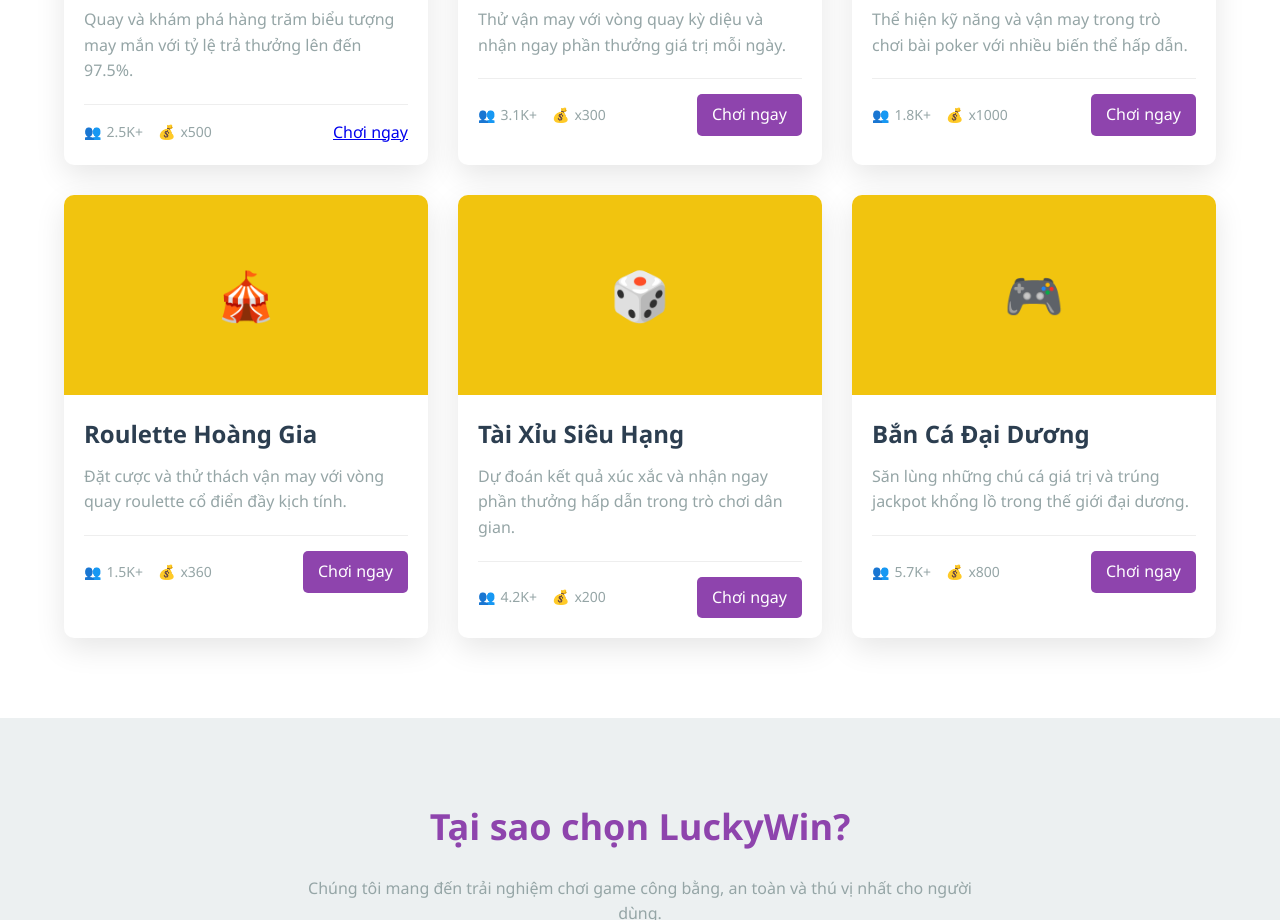
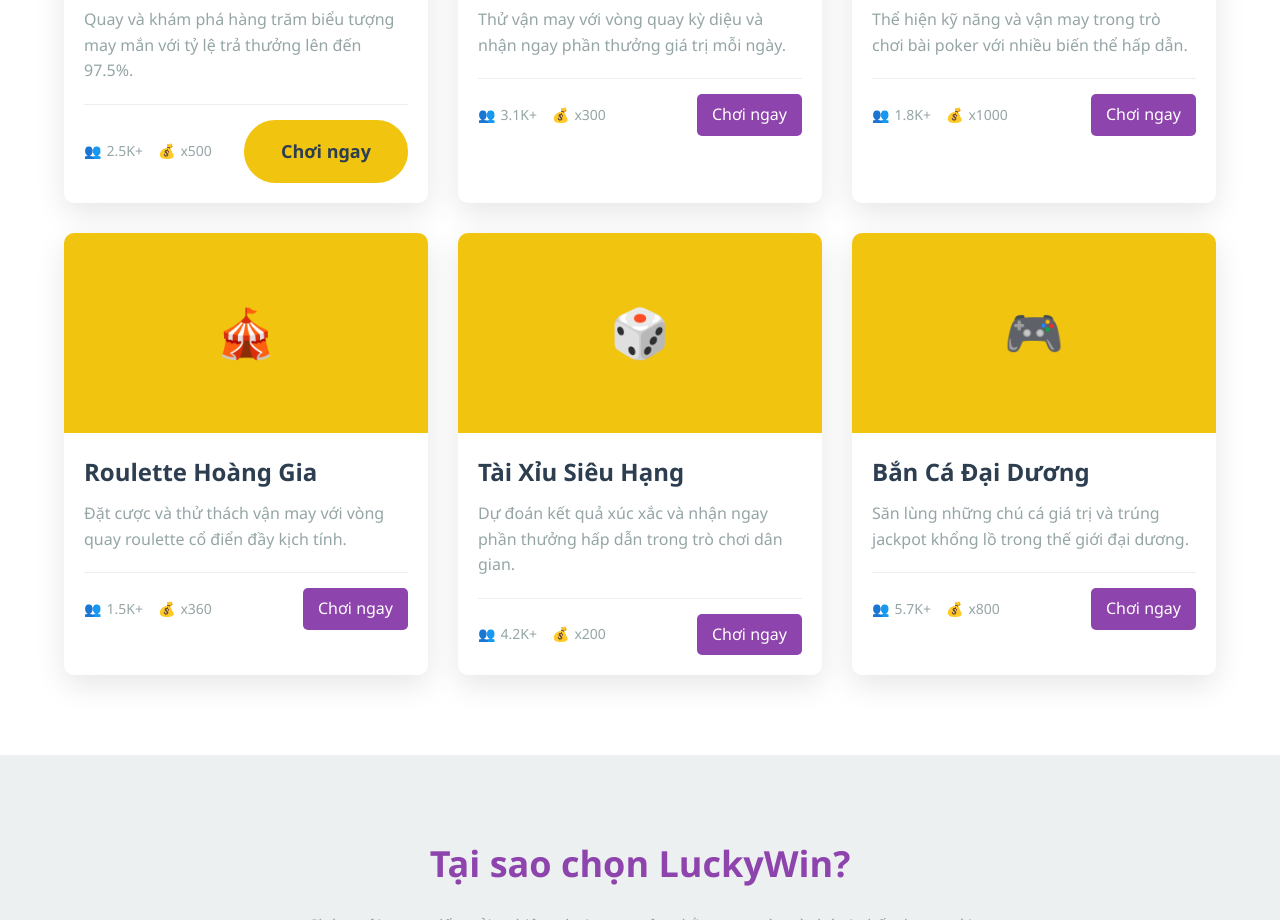
Before and after one commit to Jin01524/jin01524.github.io, a plain HTML site: page index.html in a window 1280 px wide. Shown: the part 1105-2025 px from the top of the page. Drawn offline with Linux system fonts and the light colour scheme.

Commit message:
Update index.html

```diff
--- a/index.html
+++ b/index.html
@@ -677,7 +677,7 @@
                                     x500
                                 </div>
                             </div>
-                            <a href="Jackpot/">Chơi ngay</a>
+                            <a href="Jackpot/" class="btn btn-primary">Chơi ngay</a>
                         </div>
                     </div>
                 </div>
```
